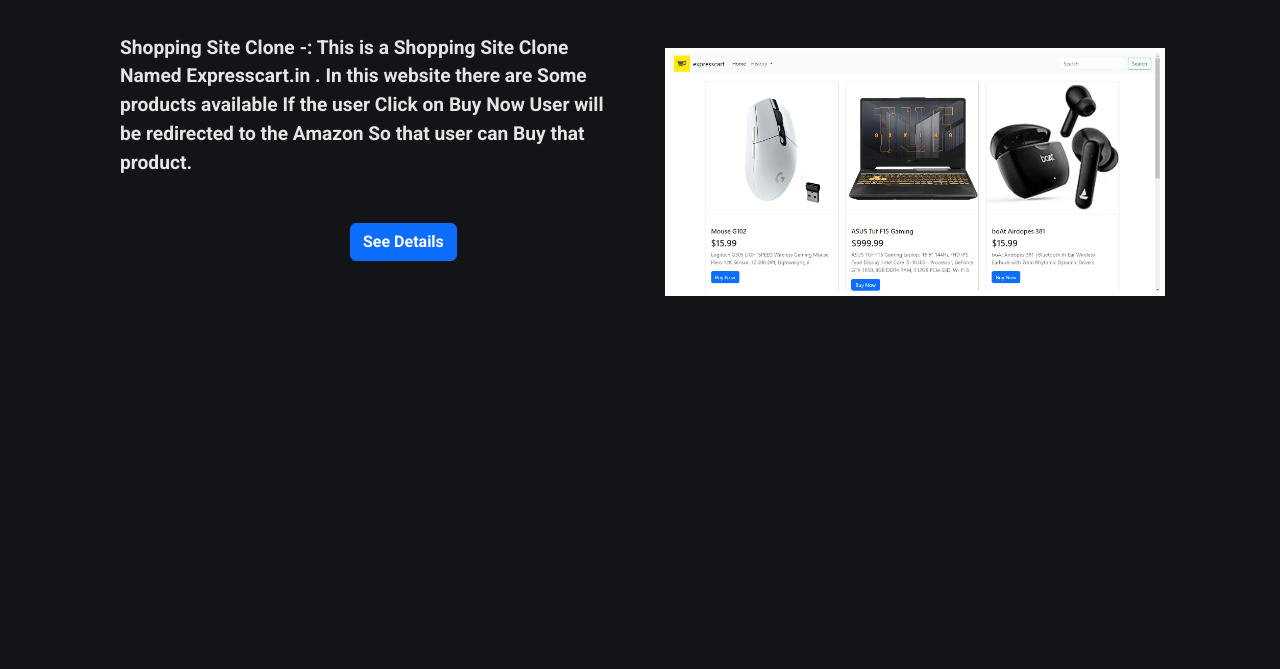
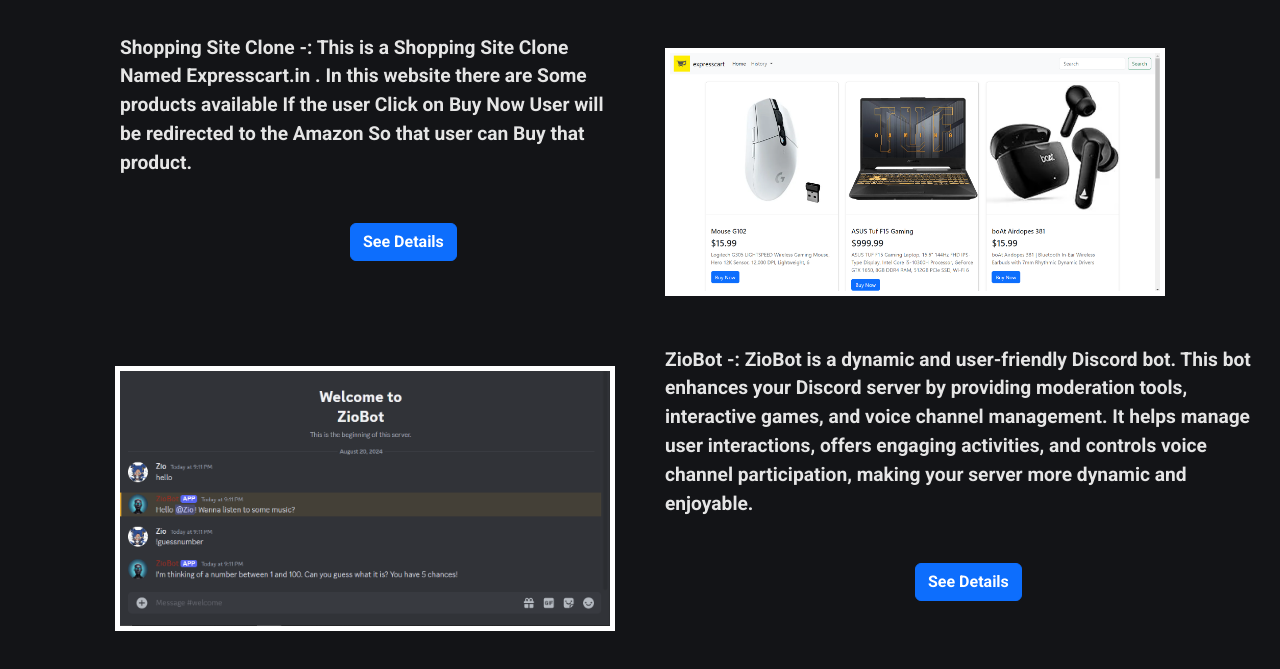
Before and after one commit to Karanbhatia110/MyPortfolio, a plain HTML site: page index.html in a window 1280 px wide. Shown: the part 1445-2114 px from the top of the page. Before the commit the page ends 1781 px from the top, so only its background shows below. Drawn offline with nearby package versions, Linux system fonts and the light colour scheme.

Commit message:
added a new project

```diff
--- a/index.html
+++ b/index.html
@@ -124,6 +124,14 @@
 
                 </div>
             </div>
+            <div class="project">
+                <div class="project-image">
+                    <img src="projects/project3.png" alt="Project 3">
+                </div>
+                <div class="project-details">
+                    <p class="project-description"> ZioBot -: ZioBot is a dynamic and user-friendly Discord bot. This bot enhances your Discord server by providing moderation tools, interactive games, and voice channel management. It helps manage user interactions, offers engaging activities, and controls voice channel participation, making your server more dynamic and enjoyable.
+                    </p>
+                    <a href="https://top.gg/bot/1208364213995839529" class="btn btn-primary" target="_blank">See Details</a>
             <!-- Add more projects as needed -->
         </div>
     </div>
```
Also changed, not shown: images/Screenshot 2024-08-07 000105.png (added), projects/project3.png (added).
